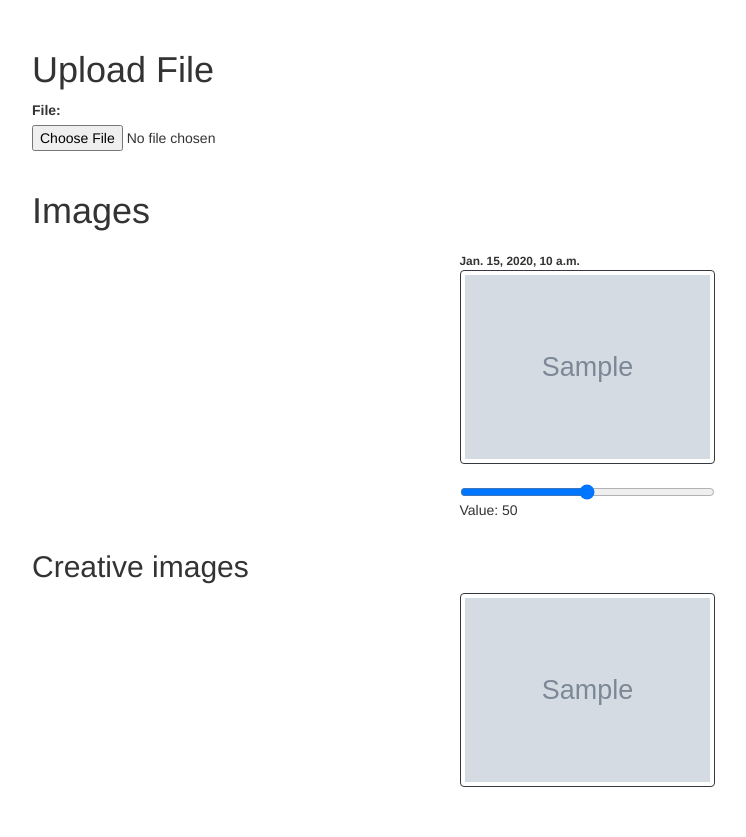
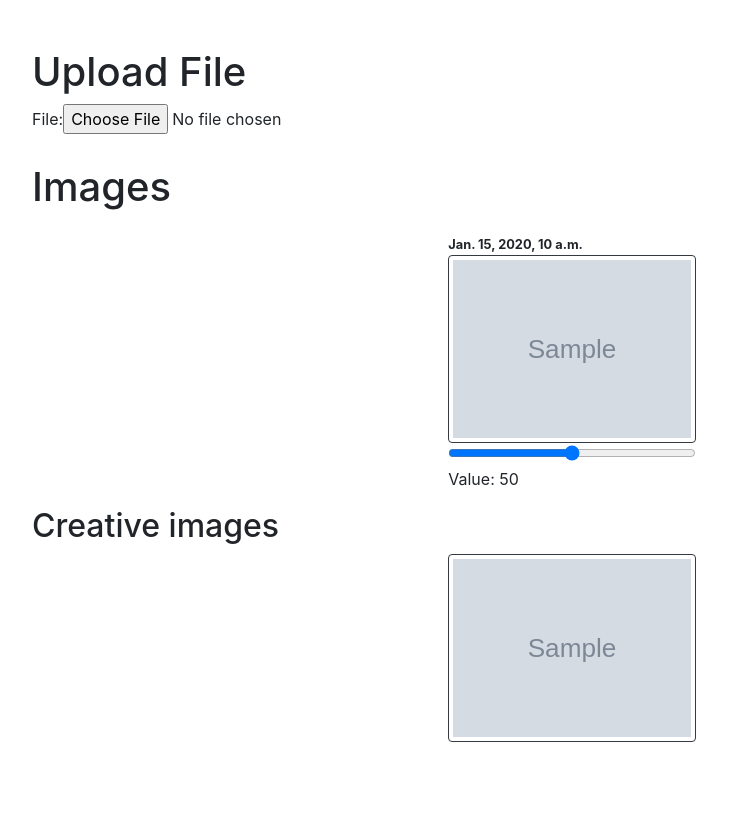
Before and after one commit to shrkntswn/Photo-editor, a Django app: page /home/ in a window 1280 px wide. Shown: the whole page, without its empty margins (68-814 px from the left). After the commit the page ends 742 px from the top, so only its background shows below. Run offline with Django 3.2, Linux system fonts and the light colour scheme; tables that the repository leaves empty hold one stand-in row (values such as "Sample post"); grey boxes marked "Sample" are stand-in pictures; some libraries are stand-ins or nearby versions.

Commit message:
major bugs fixed

```diff
--- a/home/models.py
+++ b/home/models.py
@@ -3,6 +3,7 @@ from django.db import models
 class Photo(models.Model):
 	file = models.ImageField()
 	uploaded_at = models.DateTimeField(auto_now_add=True)
+
 
 	class meta:
 		verbose_name ='Photo'
--- a/home/templates/home/base.html
+++ b/home/templates/home/base.html
@@ -6,11 +6,13 @@
     <meta charset="utf-8">
     <meta name="viewport" content="width=device-width, initial-scale=1, shrink-to-fit=no">
 
+
+    <link href="{% static 'css/cropper.min.css' %}" rel="stylesheet">
+
     <!-- Bootstrap CSS -->
     <link rel="stylesheet" href="https://cdn.jsdelivr.net/npm/bootstrap@4.5.3/dist/css/bootstrap.min.css" integrity="sha384-TX8t27EcRE3e/ihU7zmQxVncDAy5uIKz4rEkgIXeMed4M0jlfIDPvg6uqKI2xXr2" crossorigin="anonymous">
 
-    <link href="{% static 'css/bootstrap.min.css' %}" rel="stylesheet">
-    <link href="{% static 'css/cropper.min.css' %}" rel="stylesheet">
+
     <script
       defer
       src="https://use.fontawesome.com/releases/v5.0.8/js/all.js"
@@ -28,14 +30,14 @@
       {% endblock %}
     </div>
 
+    <!-- jQuery  -->
+    <script src="{% static 'js/jquery-3.1.1.min.js' %}"></script>
+    <script src="{% static 'js/cropper.min.js' %}"></script>
 
-    <!-- jQuery and Bootstrap Bundle (includes Popper) -->
-    <script src="https://code.jquery.com/jquery-3.5.1.slim.min.js" integrity="sha384-DfXdz2htPH0lsSSs5nCTpuj/zy4C+OGpamoFVy38MVBnE+IbbVYUew+OrCXaRkfj" crossorigin="anonymous"></script>
-    <script src="https://cdn.jsdelivr.net/npm/bootstrap@4.5.3/dist/js/bootstrap.bundle.min.js" integrity="sha384-ho+j7jyWK8fNQe+A12Hb8AhRq26LrZ/JpcUGGOn+Y7RsweNrtN/tE3MoK7ZeZDyx" crossorigin="anonymous"></script>
+    <!--Bootstrap Bundle (includes Popper) -->
+    <script src="https://cdn.jsdelivr.net/npm/popper.js@1.16.1/dist/umd/popper.min.js" integrity="sha384-9/reFTGAW83EW2RDu2S0VKaIzap3H66lZH81PoYlFhbGU+6BZp6G7niu735Sk7lN" crossorigin="anonymous"></script>
+    <script src="https://cdn.jsdelivr.net/npm/bootstrap@4.5.3/dist/js/bootstrap.min.js" integrity="sha384-w1Q4orYjBQndcko6MimVbzY0tgp4pWB4lZ7lr30WKz0vr/aWKhXdBNmNb5D92v7s" crossorigin="anonymous"></script>
 
-    <script src="{% static 'js/jquery-3.1.1.min.js' %}"></script>
-    <script src="{% static 'js/bootstrap.min.js' %}"></script>
-    <script src="{% static 'js/cropper.min.js' %}"></script>
     {% block javascript %}
     {% endblock %}
   </body>
--- a/home/templates/home/photo_list.html
+++ b/home/templates/home/photo_list.html
@@ -162,9 +162,9 @@
 
       <div class="col-6 col-sm-6 col-md-4 col-lg-3">
         <small><b>{{photo.uploaded_at}}</b></small>
-        <img src="{{ photo.file.url }}" class="border border-dark thumbnail" style="width:100%;">
+        <img src="{{ photo.file.url }}" class="border border-dark img-thumbnail" style="width:100%;">
         <div class="slidecontainer">
-        <input type="range" value="50" class="slider{{forloop.counter}}" name="slider{{forloop.counter}}" id="myRange{{forloop.counter}}">
+        <input type="range" value="50" class="slider{{forloop.counter}}" name="slider{{forloop.counter}}" id="myRange{{forloop.counter}}" style="width:100%">
         <p>Value: <span id="demo{{forloop.counter}}"></span></p>
 
       </div>
@@ -179,8 +179,8 @@
     <h2>Creative images</h2>
       <div class="row d-flex justify-content-center">
         {% for output in outputs %}
-        <div class="col-sm-6 col-md-4 col-lg-3">
-          <img src="{{ output.file.url }}" class="border border-dark thumbnail" style="width:100%;">
+        <div class="col-sm-6 col-md-4 col-lg-3 mb-2">
+          <img src="{{ output.file.url }}" class="border border-dark img-thumbnail" style="width:100%;">
         </div>
         {% endfor %}
       </div>
--- a/home/urls.py
+++ b/home/urls.py
@@ -1,7 +1,7 @@
 from django.urls import path
 from .views import photo_list,photo_blend
 
-
+app_name="home"
 urlpatterns = [
     path('home/', photo_list, name="photo_list"),
     path('blend/', photo_blend, name="photo_blend"),
```
